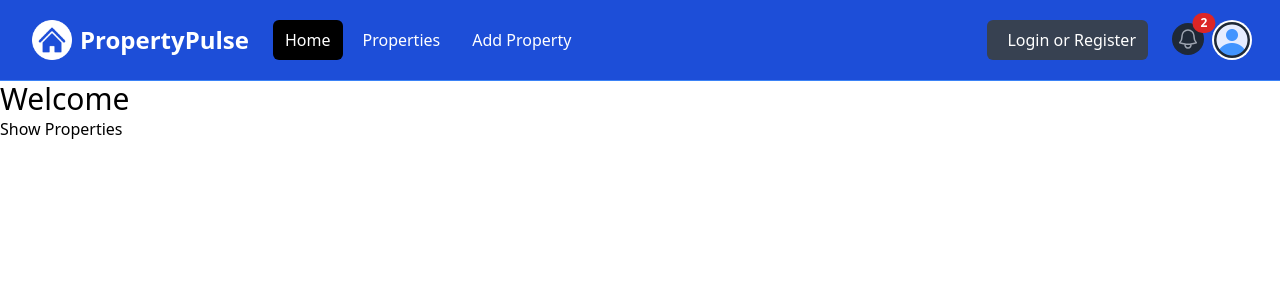
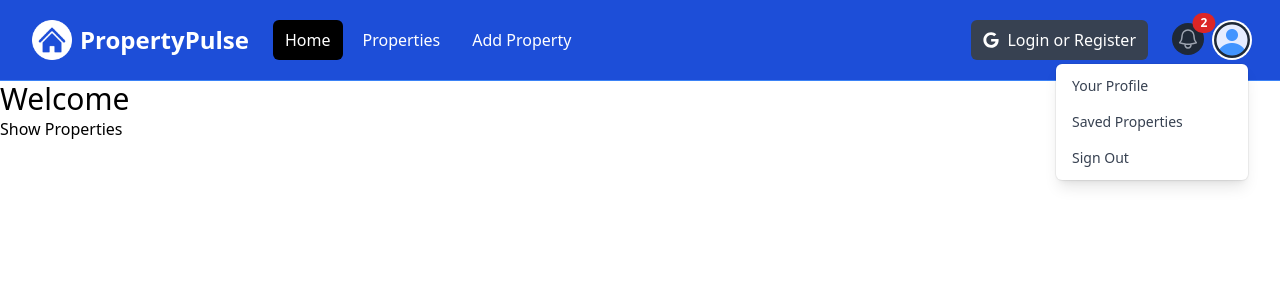
Before and after one commit to silvrfox153/property-pulse, a Next.js app: page / in a window 1280 px wide. Both pictures are taken after a click on the button "Open user menu". Shown: the top 300 px of the page. Built offline with nearby package versions, Linux system fonts and the light colour scheme.

Commit message:
Added Navbar Links, Dropdowns & React Icons

```diff
--- a/components/Navbar.jsx
+++ b/components/Navbar.jsx
@@ -1,8 +1,15 @@
+'use client';
+import { useState } from 'react';
 import Image from 'next/image';
+import Link from 'next/link';
 import logo from '@/assets/images/logo-white.png';
 import profileDefault from '@/assets/images/profile.png';
+import { FaGoogle } from 'react-icons/fa';
 
 const Navbar = () => {
+  const [isMobileMenuOpen, setIsMobileMenuOpen] = useState(false);
+  const [isProfleMenuOpen, setIsProfileMenuOpen] = useState(false);
+
   return (
     <div>
       <nav className="bg-blue-700 border-b border-blue-500">
@@ -16,6 +23,7 @@
                 className="relative inline-flex items-center justify-center rounded-md p-2 text-gray-400 hover:bg-gray-700 hover:text-white focus:outline-none focus:ring-2 focus:ring-inset focus:ring-white"
                 aria-controls="mobile-menu"
                 aria-expanded="false"
+                onClick={() => setIsMobileMenuOpen((prev) => !prev)}
               >
                 <span className="absolute -inset-0.5" />
                 <span className="sr-only">Open main menu</span>
@@ -37,33 +45,33 @@
             </div>
             <div className="flex flex-1 items-center justify-center md:items-stretch md:justify-start">
               {/* Logo */}
-              <a className="flex flex-shrink-0 items-center" href="/index.html">
+              <Link className="flex flex-shrink-0 items-center" href="/">
                 <Image className="h-10 w-auto" src={logo} alt="PropertyPulse" />
                 <span className="hidden md:block text-white text-2xl font-bold ml-2">
                   PropertyPulse
                 </span>
-              </a>
+              </Link>
               {/* Desktop Menu Hidden below md screens */}
               <div className="hidden md:ml-6 md:block">
                 <div className="flex space-x-2">
-                  <a
-                    href="/index.html"
+                  <Link
+                    href="/"
                     className="text-white bg-black hover:bg-gray-900 hover:text-white rounded-md px-3 py-2"
                   >
                     Home
-                  </a>
-                  <a
-                    href="/properties.html"
+                  </Link>
+                  <Link
+                    href="/properties"
                     className="text-white hover:bg-gray-900 hover:text-white rounded-md px-3 py-2"
                   >
                     Properties
-                  </a>
-                  <a
-                    href="/add-property.html"
+                  </Link>
+                  <Link
+                    href="/properties/add"
                     className="text-white hover:bg-gray-900 hover:text-white rounded-md px-3 py-2"
                   >
                     Add Property
-                  </a>
+                  </Link>
                 </div>
               </div>
             </div>
@@ -71,14 +79,14 @@
             <div className="hidden md:block md:ml-6">
               <div className="flex items-center">
                 <button className="flex items-center text-white bg-gray-700 hover:bg-gray-900 hover:text-white rounded-md px-3 py-2">
-                  <i className="fa-brands fa-google text-white mr-2" />
+                  <FaGoogle className="text-white mr-2" />
                   <span>Login or Register</span>
                 </button>
               </div>
             </div>
             {/* Right Side Menu (Logged In) */}
             <div className="absolute inset-y-0 right-0 flex items-center pr-2 md:static md:inset-auto md:ml-6 md:pr-0">
-              <a href="messages.html" className="relative group">
+              <Link href="/messages" className="relative group">
                 <button
                   type="button"
                   className="relative rounded-full bg-gray-800 p-1 text-gray-400 hover:text-white focus:outline-none focus:ring-2 focus:ring-white focus:ring-offset-2 focus:ring-offset-gray-800"
@@ -103,7 +111,7 @@
                 <span className="absolute top-0 right-0 inline-flex items-center justify-center px-2 py-1 text-xs font-bold leading-none text-white transform translate-x-1/2 -translate-y-1/2 bg-red-600 rounded-full">
                   2{/* Replace with the actual number of notifications */}
                 </span>
-              </a>
+              </Link>
               {/* Profile dropdown button */}
               <div className="relative ml-3">
                 <div>
@@ -113,6 +121,7 @@
                     id="user-menu-button"
                     aria-expanded="false"
                     aria-haspopup="true"
+                    onClick={() => setIsProfileMenuOpen((prev) => !prev)}
                   >
                     <span className="absolute -inset-1.5" />
                     <span className="sr-only">Open user menu</span>
@@ -124,73 +133,76 @@
                   </button>
                 </div>
                 {/* Profile dropdown */}
+                {isProfleMenuOpen && (
                   <div
                     id="user-menu"
-                  className="hidden absolute right-0 z-10 mt-2 w-48 origin-top-right rounded-md bg-white py-1 shadow-lg ring-1 ring-black ring-opacity-5 focus:outline-none"
+                    className="absolute right-0 z-10 mt-2 w-48 origin-top-right rounded-md bg-white py-1 shadow-lg ring-1 ring-black ring-opacity-5 focus:outline-none"
                     role="menu"
                     aria-orientation="vertical"
                     aria-labelledby="user-menu-button"
                     tabIndex={-1}
                   >
-                  <a
-                    href="/profile.html"
+                    <Link
+                      href="/profile"
                       className="block px-4 py-2 text-sm text-gray-700"
                       role="menuitem"
                       tabIndex={-1}
                       id="user-menu-item-0"
                     >
                       Your Profile
-                  </a>
-                  <a
-                    href="saved-properties.html"
+                    </Link>
+                    <Link
+                      href="/properties/save"
                       className="block px-4 py-2 text-sm text-gray-700"
                       role="menuitem"
                       tabIndex={-1}
                       id="user-menu-item-2"
                     >
                       Saved Properties
-                  </a>
-                  <a
-                    href="#"
+                    </Link>
+                    <button
                       className="block px-4 py-2 text-sm text-gray-700"
                       role="menuitem"
                       tabIndex={-1}
                       id="user-menu-item-2"
                     >
                       Sign Out
-                  </a>
+                    </button>
                   </div>
+                )}
               </div>
             </div>
           </div>
         </div>
         {/* Mobile menu, show/hide based on menu state. */}
-        <div className="hidden" id="mobile-menu">
+        {isMobileMenuOpen && (
+          <div id="mobile-menu">
             <div className="space-y-1 px-2 pb-3 pt-2">
-            <a
-              href="/index.html"
+              <Link
+                href="/"
                 className="bg-gray-900 text-white block rounded-md px-3 py-2 text-base font-medium"
               >
                 Home
-            </a>
-            <a
-              href="/properties.html"
+              </Link>
+              <Link
+                href="/properties"
                 className="text-gray-300 hover:bg-gray-700 hover:text-white block rounded-md px-3 py-2 text-base font-medium"
               >
                 Properties
-            </a>
-            <a
-              href="/add-property.html"
+              </Link>
+              <Link
+                href="/properties/add"
                 className="text-gray-300 hover:bg-gray-700 hover:text-white block rounded-md px-3 py-2 text-base font-medium"
               >
                 Add Property
-            </a>
+              </Link>
               <button className="flex items-center text-white bg-gray-700 hover:bg-gray-900 hover:text-white rounded-md px-3 py-2 my-4">
-              <i className="fa-brands fa-google mr-2" />
+                <FaGoogle className="text-white mr-2" />
                 <span>Login or Register</span>
               </button>
             </div>
           </div>
+        )}
       </nav>
     </div>
   );
--- a/package.json
+++ b/package.json
@@ -9,9 +9,10 @@
     "lint": "next lint"
   },
   "dependencies": {
+    "next": "14.2.2",
     "react": "^18",
     "react-dom": "^18",
-    "next": "14.2.2"
+    "react-icons": "^5.1.0"
   },
   "devDependencies": {
     "postcss": "^8",
```
Also changed, not shown: 1 other file (tests, documents, lock files or other folders). Lines whose indentation alone changed are shown as unchanged.
